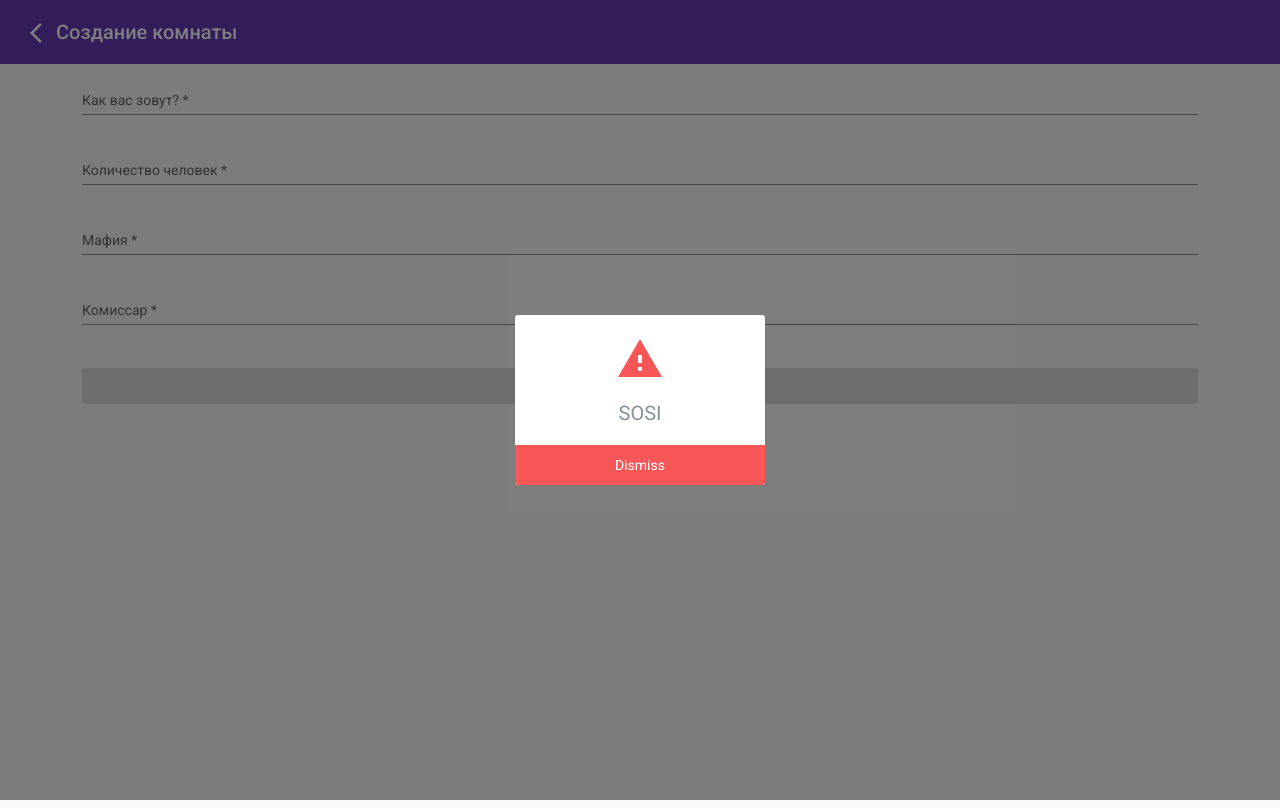
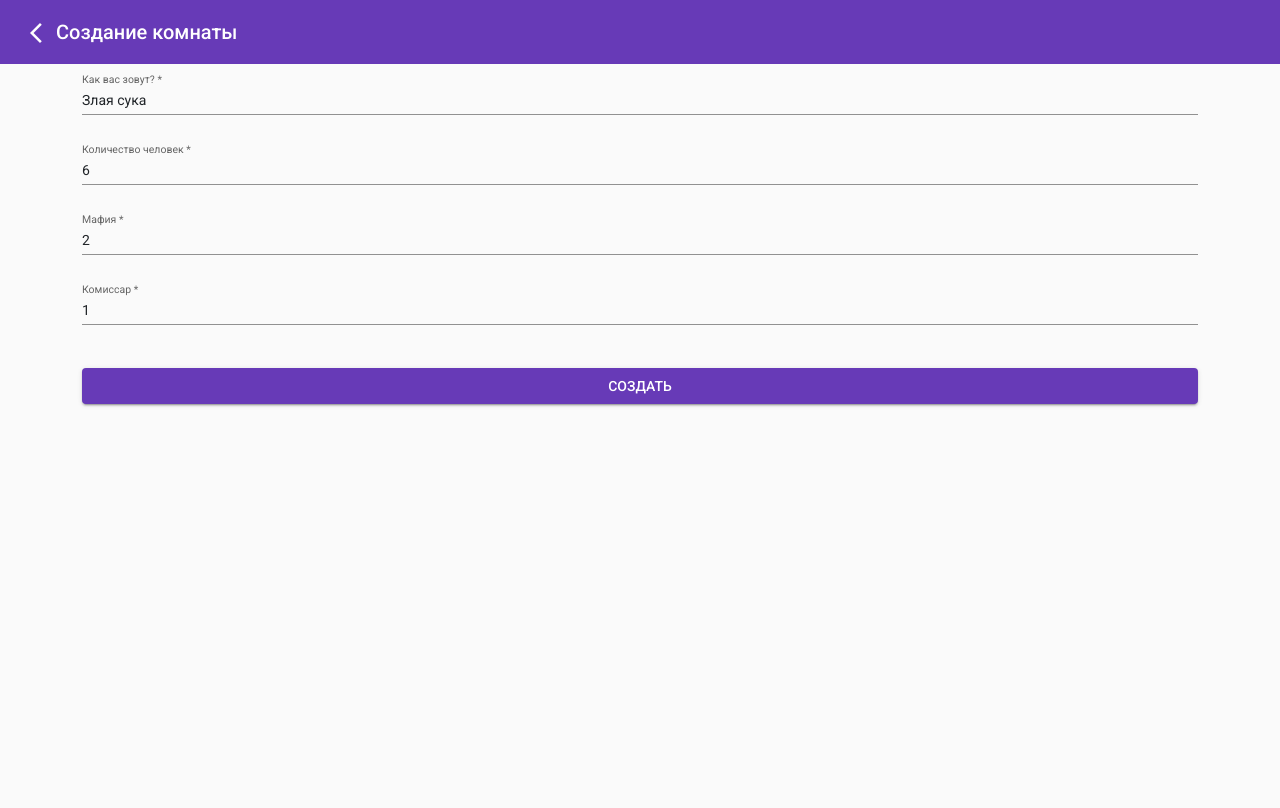
Before and after one commit to pushkov-fedor/mafia-2-cards, an Angular app in the folder frontend/: page /room/create in a window 1280 px wide. Built offline with nearby package versions, Linux system fonts and the light colour scheme.

Commit message:
implement create room on frontend

```diff
--- a/frontend/src/app/app.component.ts
+++ b/frontend/src/app/app.component.ts
@@ -46,7 +46,7 @@ export class AppComponent implements OnInit {
         );
       });
 
-    this.commonService.openAlertModal({ message: 'SOSI' });
+    // this.commonService.openAlertModal({ message: 'SOSI' });
   }
 
   onBackClick() {
--- a/frontend/src/app/app.module.ts
+++ b/frontend/src/app/app.module.ts
@@ -7,6 +7,7 @@ import { AppRoutingModule } from './app-routing.module';
 import { AppComponent } from './app.component';
 import { BrowserAnimationsModule } from '@angular/platform-browser/animations';
 import { FormsModule, ReactiveFormsModule } from '@angular/forms';
+import { HttpClientModule } from '@angular/common/http';
 
 @NgModule({
   declarations: [AppComponent],
@@ -14,6 +15,7 @@ import { FormsModule, ReactiveFormsModule } from '@angular/forms';
     BrowserModule,
     FormsModule,
     ReactiveFormsModule,
+    HttpClientModule,
     BrowserAnimationsModule,
     AppRoutingModule,
     SharedModule,
--- a/frontend/src/app/common.service.ts
+++ b/frontend/src/app/common.service.ts
@@ -28,7 +28,6 @@ export class CommonService {
   overlayRef?: OverlayRef;
 
   openAlertModal(config: AlertModalConfig = {}) {
-    if (!this.overlayRef) {
     const modalConfig = { ...DEFAULT_CONFIG, ...config };
     this.overlayRef = this.createOverlay(modalConfig);
 
@@ -42,7 +41,6 @@ export class CommonService {
     this.overlayRef.attach(alertModalPortal);
 
     this.overlayRef.backdropClick().subscribe(() => this.closeAlertModal());
-    }
   }
 
   closeAlertModal() {
--- /dev/null
+++ b/frontend/src/app/constants.ts
@@ -0,0 +1 @@
+export const BASE_URL = 'http://localhost:3000/';
--- a/frontend/src/app/room/room-create/room-create.component.ts
+++ b/frontend/src/app/room/room-create/room-create.component.ts
@@ -1,5 +1,9 @@
+import { CommonService } from './../../common.service';
+import { RoomService } from './../room.service';
 import { Component } from '@angular/core';
 import { FormControl, FormGroup, Validators } from '@angular/forms';
+import { catchError } from 'rxjs/operators';
+import { of, throwError } from 'rxjs';
 
 @Component({
   selector: 'room-create',
@@ -7,21 +11,49 @@ import { FormControl, FormGroup, Validators } from '@angular/forms';
   styleUrls: ['./room-create.component.scss'],
 })
 export class RoomCreateComponent {
+  constructor(
+    private roomService: RoomService,
+    private commonService: CommonService,
+  ) {}
+
   formGroup = new FormGroup({
-    name: new FormControl(null, Validators.required),
-    numberOfPlayers: new FormControl(null, [
+    name: new FormControl('Злая сука', Validators.required),
+    numberOfPlayers: new FormControl(6, [
       Validators.required,
       Validators.min(4),
     ]),
-    numberOfMafia: new FormControl(null, [
-      Validators.required,
-      Validators.min(1),
-    ]),
-    numberOfPolices: new FormControl(null, [
+    numberOfMafia: new FormControl(2, [Validators.required, Validators.min(1)]),
+    numberOfPolices: new FormControl(1, [
       Validators.required,
       Validators.min(0),
     ]),
   });
 
-  onRoomCreateClick() {}
+  onRoomCreateClick() {
+    const { name, numberOfPlayers, numberOfMafia, numberOfPolices } =
+      this.formGroup.value;
+
+    if (
+      numberOfMafia > numberOfPlayers ||
+      numberOfPolices > numberOfPlayers ||
+      numberOfMafia + numberOfPolices > numberOfPlayers
+    ) {
+      this.commonService.openAlertModal({
+        message:
+          'Количество мафии и коммиссаров не может быть больше, чем количество игроков',
+      });
+      return;
+    }
+
+    this.roomService
+      .createRoom(name, numberOfPlayers, numberOfMafia, numberOfPolices)
+      .pipe(
+        catchError((err) => {
+          console.log(err);
+          this.commonService.openAlertModal({ message: err.error.message });
+          return throwError(err);
+        }),
+      )
+      .subscribe((res) => console.log(res));
+  }
 }
--- /dev/null
+++ b/frontend/src/app/room/room.service.ts
@@ -0,0 +1,37 @@
+import { BASE_URL } from './../constants';
+import { HttpClient } from '@angular/common/http';
+import { Injectable } from '@angular/core';
+
+@Injectable({
+  providedIn: 'root',
+})
+export class RoomService {
+  constructor(private http: HttpClient) {}
+
+  createRoom(
+    creatorName: string,
+    players: number,
+    mafia: number,
+    polices: number,
+  ) {
+    return this.http.post(
+      `${BASE_URL}room/create`,
+      {
+        creatorName,
+        players,
+        mafia,
+        polices,
+      },
+      {
+        headers: {
+          Accept: 'application/json',
+          'Content-Type': 'application/json ',
+        },
+      },
+    );
+  }
+
+  getAll() {
+    return this.http.get(`${BASE_URL}room`);
+  }
+}
```
Lines whose indentation alone changed are shown as unchanged.
